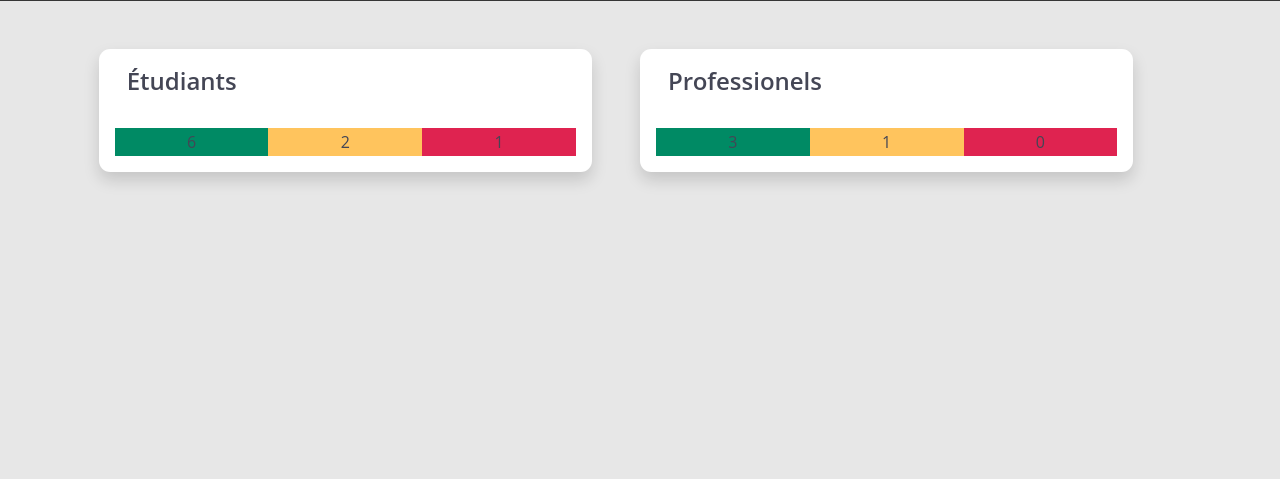
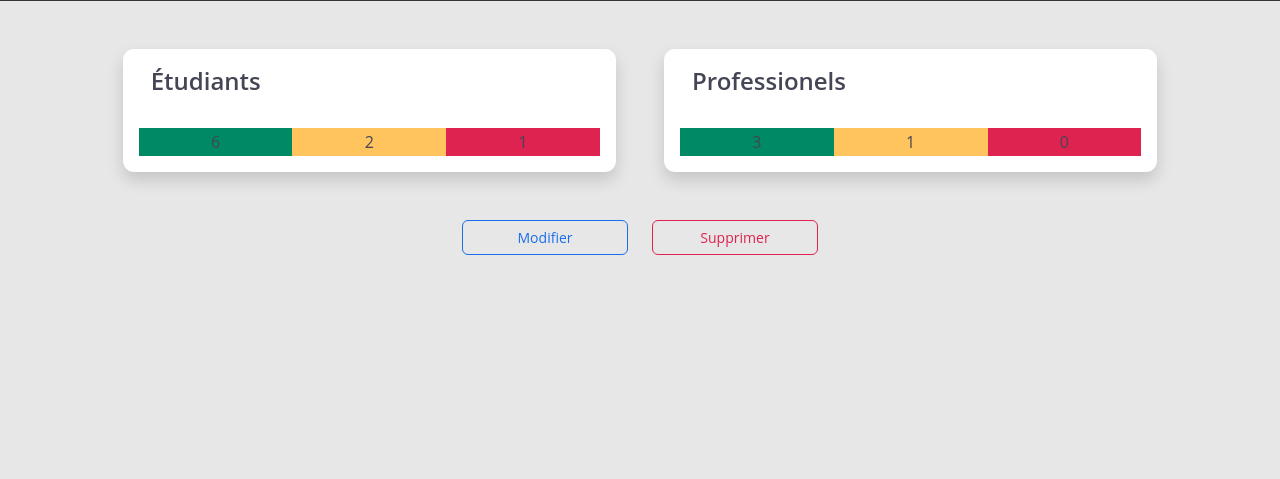
Before and after one commit to iddo7/event-feedback, a PHP site: page /php/event-info.php?id=1 in a window 1280 px wide. Shown: the part 321-800 px from the top of the page. Run offline with PHP 8.4, Linux system fonts and the light colour scheme; a user stored in the database is signed in; data comes from the database, SQL or seed files in the repository.

Commit message:
Adding links to vote and modify pages

```diff
--- a/php/event-info.php
+++ b/php/event-info.php
@@ -69,7 +69,9 @@ if ($_SESSION["connexion"] == true) {
                     </div>
                     <div class="col-4 d-flex align-items-center justify-content-center">
                         <div class="d-flex justify-content-center w-100">
-                            <button class="btn btn-primary vote-btn w-100">Voter</button>
+                            <a href="choose-vote-type.php?id=<?php echo $eventId ?>" class="w-100">
+                                <button class="btn btn-primary vote-btn w-100">Voter</button>
+                            </a>
                         </div>
                     </div>
                 </div>
@@ -111,7 +113,7 @@ if ($_SESSION["connexion"] == true) {
         </div>
 
         <!-- Professional Votes Section -->
-        <div class="votes-card col-5 me-5 bg-white shadow">
+        <div class="votes-card col-5 bg-white shadow">
             <div class="row p-3">
                 <div class="col-12">
                     <h2 class="m-0">Professionels</h2>
@@ -122,6 +124,20 @@ if ($_SESSION["connexion"] == true) {
                 <div class="col-4 bg-warning"><?php echo $valuesInputed["professionalVotesYellow"] ?></div>
                 <div class="col-4 bg-danger"><?php echo $valuesInputed["professionalVotesRed"] ?></div>
             </div>
+        </div>
+    </div>
+</div>
+<div class="container">
+    <div class="row d-flex justify-content-center">
+        <div class="col-2">
+            <a href="modify-event.php?id=<?php echo $eventId ?>" class="w-100">
+                <button class="btn btn-outline-primary vote-btn w-100">Modifier</button>
+            </a>
+        </div>
+        <div class="col-2">
+            <a href="#" class="w-100">
+                <button class="btn btn-outline-danger vote-btn w-100">Supprimer</button>
+            </a>
         </div>
     </div>
 </div>
```
